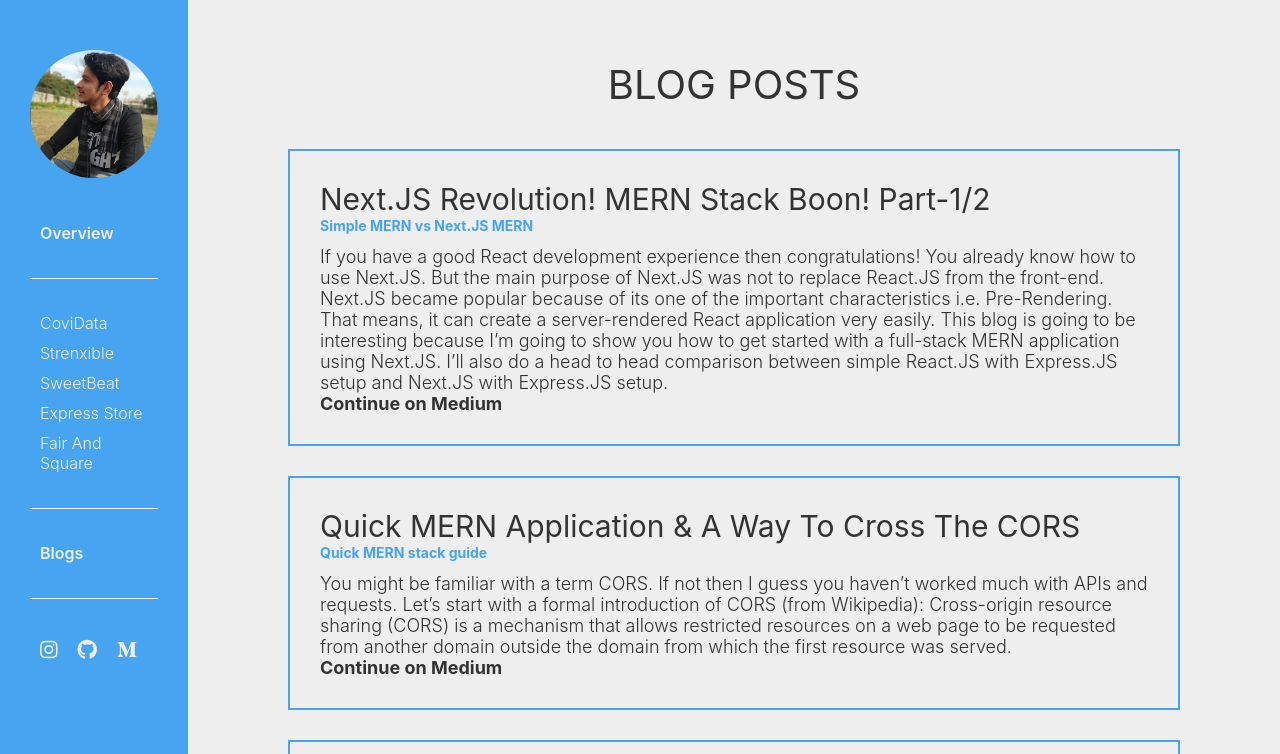
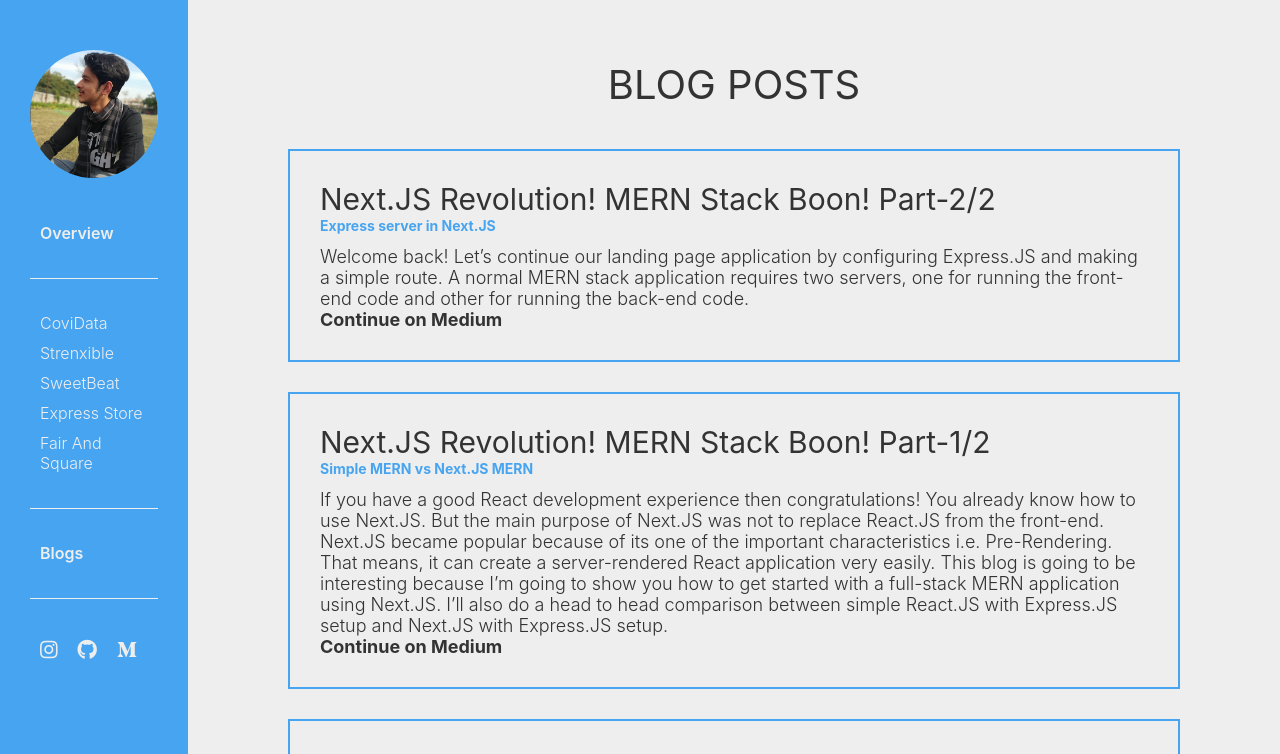
Before and after one commit to iamvishaldev/varchasvipandey, a React (Create React App) app: page /blogs in a window 1280 px wide. Shown: the top 754 px of the page. Built offline with nearby package versions, Linux system fonts and the light colour scheme.

Commit message:
next revolution-2

```diff
--- a/src/components/Blogs/Blogs.js
+++ b/src/components/Blogs/Blogs.js
@@ -6,6 +6,13 @@
 class Blogs extends Component {
   state = {
     blogs: [
+      {
+        title: "Next.JS Revolution! MERN Stack Boon! Part-2/2",
+        sub: "Express server in Next.JS",
+        content:
+          "Welcome back! Let’s continue our landing page application by configuring Express.JS and making a simple route. A normal MERN stack application requires two servers, one for running the front-end code and other for running the back-end code.",
+        link: "https://bit.ly/next-revolution-2"
+      },
       {
         title: "Next.JS Revolution! MERN Stack Boon! Part-1/2",
         sub: "Simple MERN vs Next.JS MERN",
```
